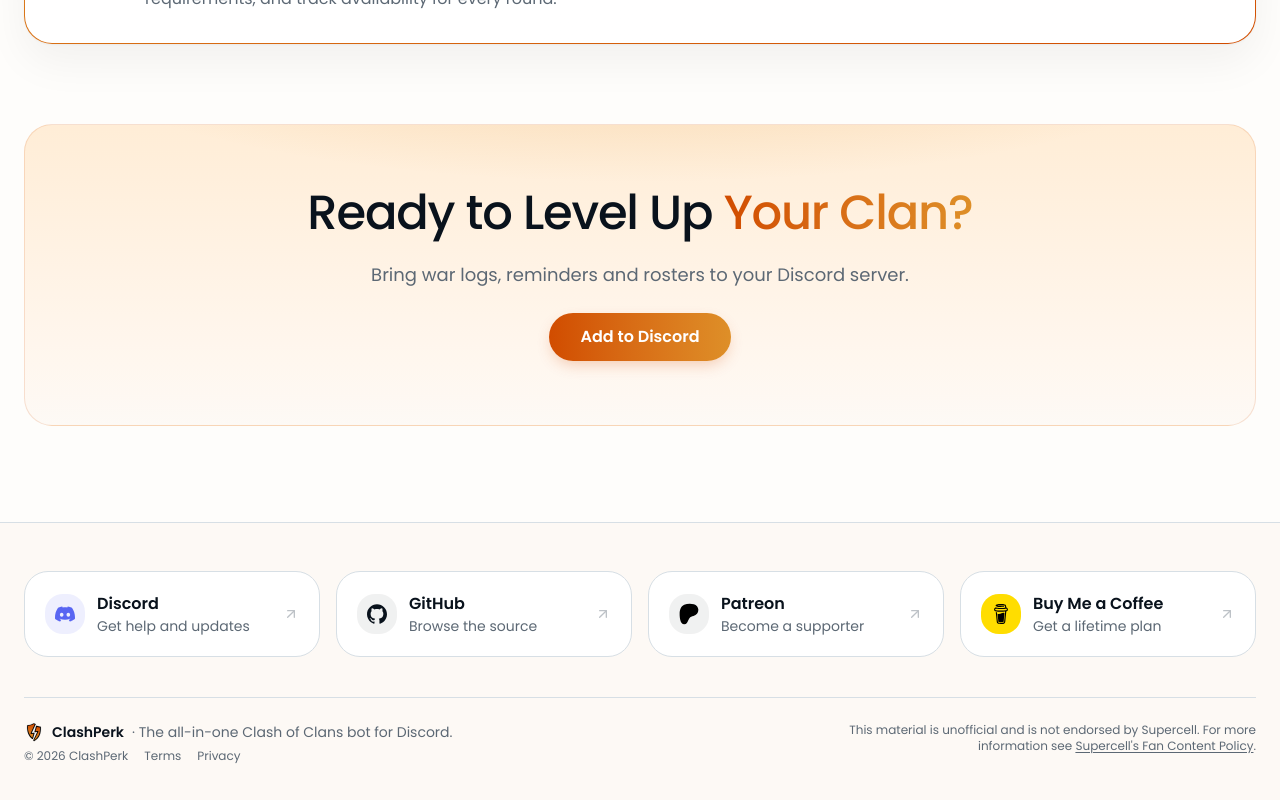
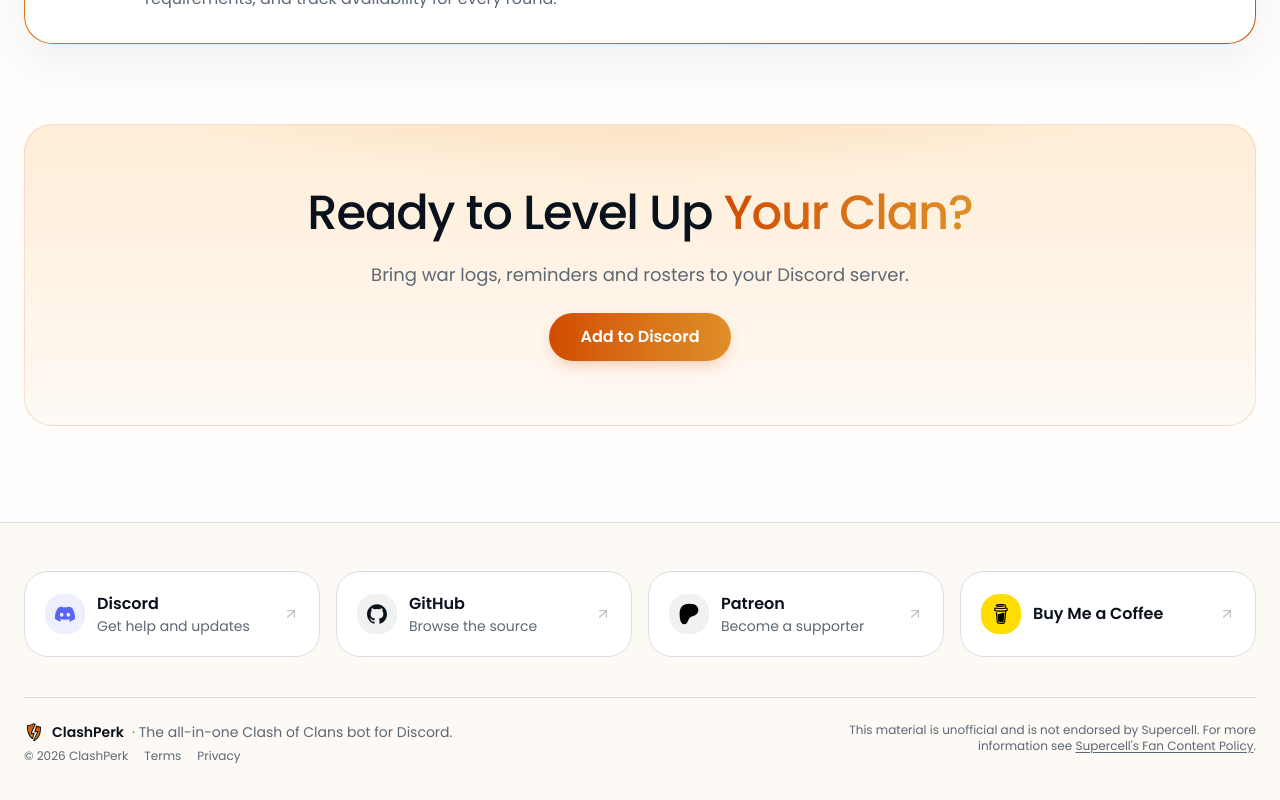
Before and after one commit to clashperk/clashperk-client, a Next.js app: page / in a window 1280 px wide. Shown: the part 2174-2974 px from the top of the page. Built offline with nearby package versions, Linux system fonts and the light colour scheme.

Commit message:
feat: drop the blurb from the Buy Me a Coffee tile
Co-Authored-By: Claude Opus 5.5 (1M context) <noreply@anthropic.com>

```diff
--- a/components/site-footer.tsx
+++ b/components/site-footer.tsx
@@ -45,7 +45,6 @@ const COMMUNITY_TILES = [
   {
     href: "https://buymeacoffee.com/clashperk",
     name: "Buy Me a Coffee",
-    blurb: "Get a lifetime plan",
     icon: (
       <span className={cn(TILE_ICON, "bg-[#ffdd00] text-black")}>
         <SiBuymeacoffee className="size-5" />
@@ -69,9 +68,11 @@ export function SiteFooter() {
                 {tile.icon}
                 <span className="min-w-0">
                   <span className="block font-semibold">{tile.name}</span>
-                  <span className="block text-sm text-muted-foreground">
-                    {tile.blurb}
-                  </span>
+                  {"blurb" in tile && (
+                    <span className="block text-sm text-muted-foreground">
+                      {tile.blurb}
+                    </span>
+                  )}
                 </span>
                 <ArrowUpRight className="absolute right-3 top-3 size-4 text-muted-foreground opacity-0 transition-opacity group-hover:opacity-100 md:static md:ml-auto md:opacity-40" />
               </Link>
```
Also changed, not shown: 1 other file (tests, documents, lock files or other folders).
